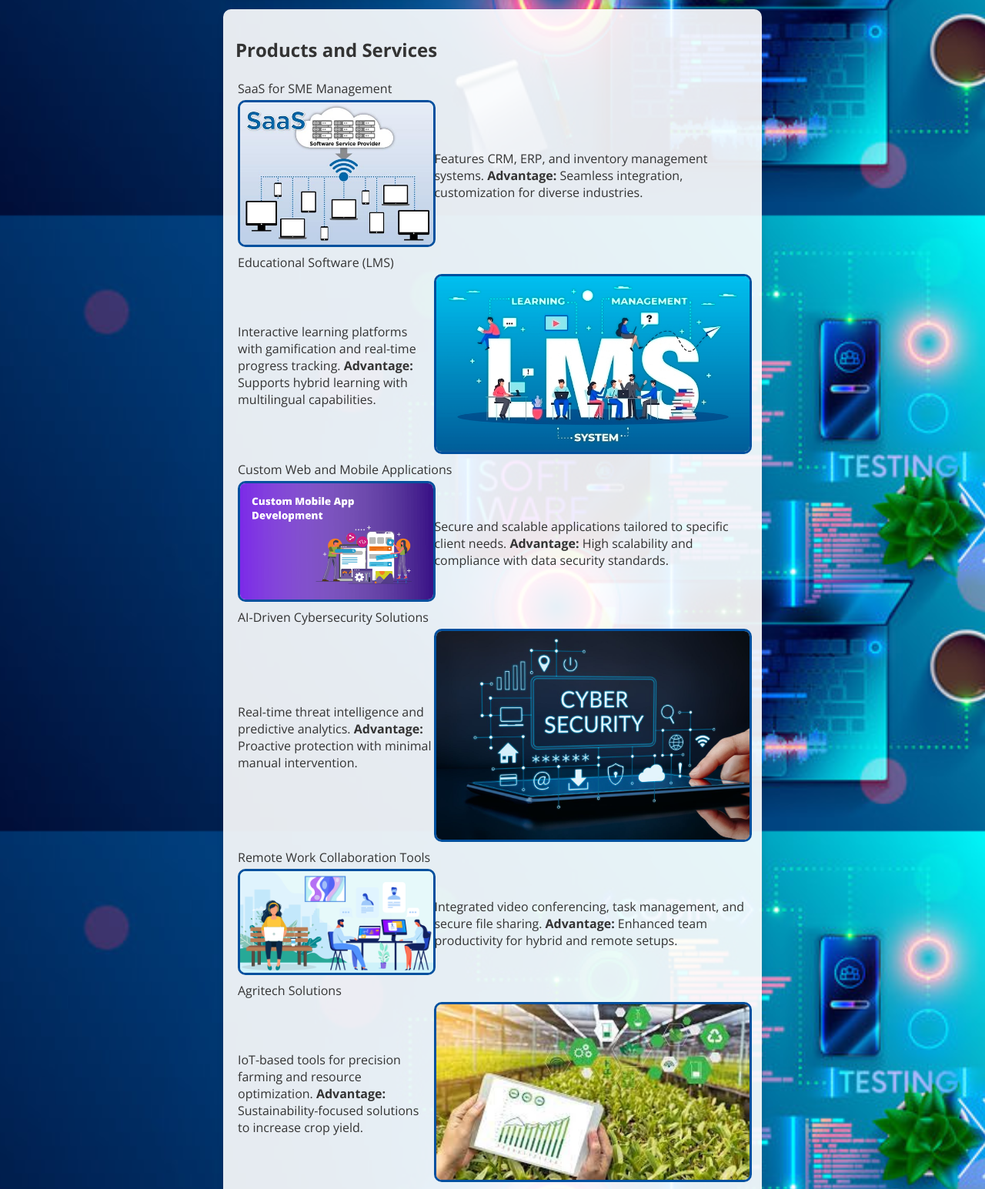
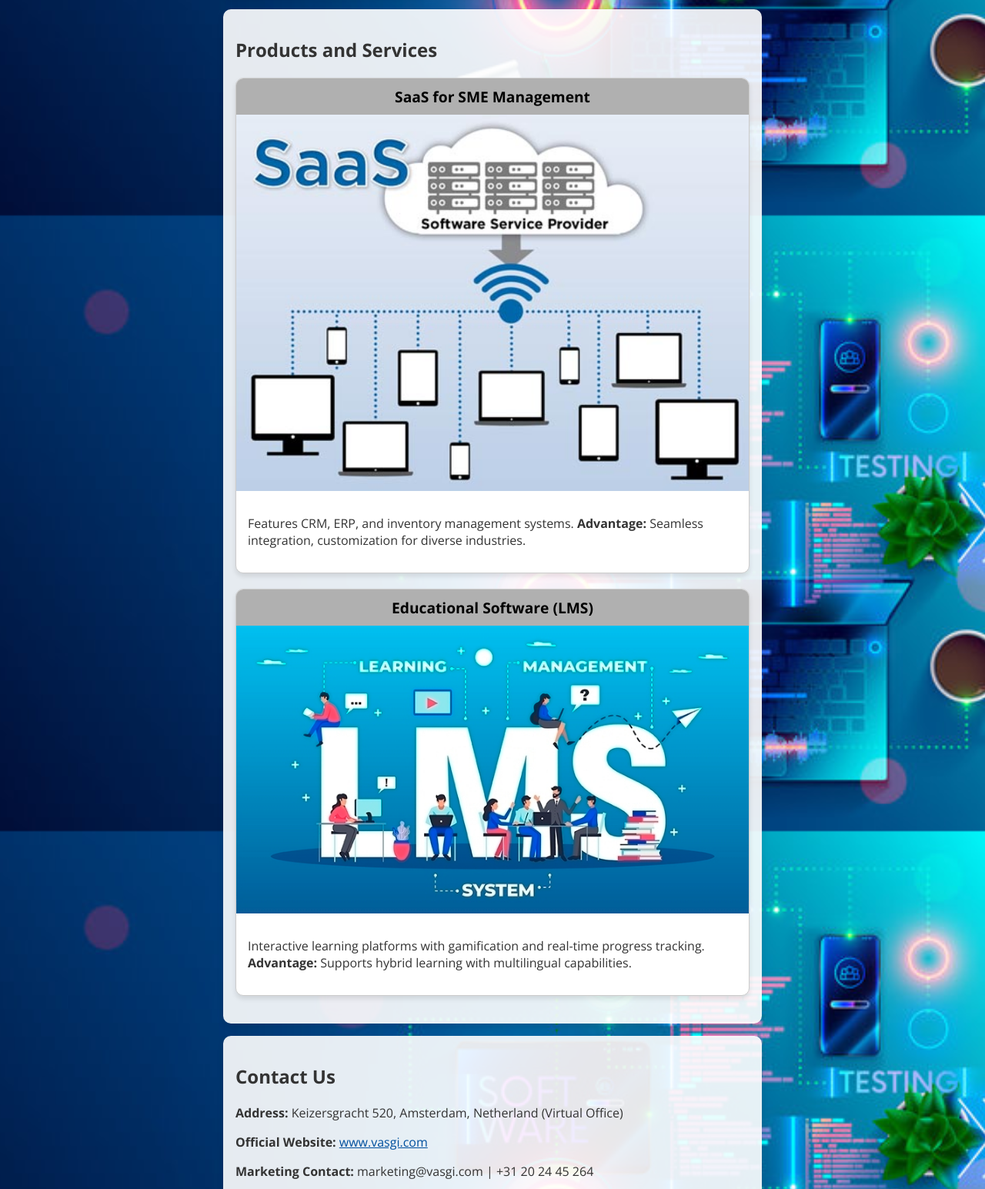
Before and after one commit to swivano/VASGI, a plain HTML site: page index.html in a window 1280 px wide. Shown: the part 1320-2865 px from the top of the page at 77% size. Drawn offline with nearby package versions, Linux system fonts and the light colour scheme.

Commit message:
Update index.html

```diff
--- a/index.html
+++ b/index.html
@@ -55,12 +55,39 @@
             border-radius: 10px;
         }
 
-        /* Responsive Images */
-        .product-table img {
+        .product-table {
+            width: 100%;
+            border-collapse: separate;
+            border-spacing: 0 15px;
+        }
+
+        .product-card {
+            background: #ffffff;
+            border: 1px solid #ccc;
+            border-radius: 10px;
+            overflow: hidden;
+            box-shadow: 0 4px 6px rgba(0, 0, 0, 0.1);
+            margin-bottom: 20px;
+        }
+
+        .product-card .title-row {
+            background-color: #b0b0b0;
+            color: black;
+            text-align: center;
+            font-weight: bold;
+            font-size: 1.2em;
+            padding: 10px;
+        }
+
+        .product-card img {
             width: 100%;
             height: auto;
-            border: 3px solid #00509E;
-            border-radius: 10px;
+            display: block;
+        }
+
+        .product-card .content {
+            padding: 15px;
+            color: #333;
         }
 
         /* Media Queries for Responsiveness */
@@ -81,11 +108,6 @@
             section h2 {
                 font-size: 1.5em;
             }
-
-            .product-table td {
-                display: block;
-                text-align: center;
-            }
         }
 
         @media (max-width: 480px) {
@@ -100,11 +122,6 @@
             nav a {
                 display: block;
                 margin: 5px 0;
-            }
-
-            .product-table td {
-                display: block;
-                text-align: center;
             }
         }
     </style>
@@ -166,89 +183,21 @@
 
 <section id="products">
     <h2>Products and Services</h2>
-    <table class="product-table">
-        <tr class="title-row">
-            <td colspan="2">SaaS for SME Management</td>
-        </tr>
-        <tr>
-            <td><img src="SaaS-company.jpg" alt="SaaS Example"></td>
-            <td>
-                <p>Features CRM, ERP, and inventory management systems. <strong>Advantage:</strong> Seamless integration, customization for diverse industries.</p>
-            </td>
-        </tr>
-        <tr class="title-row">
-            <td colspan="2">Educational Software (LMS)</td>
-        </tr>
-        <tr>
-            <td>
-                <p>Interactive learning platforms with gamification and real-time progress tracking. <strong>Advantage:</strong> Supports hybrid learning with multilingual capabilities.</p>
-            </td>
-            <td><img src="Blog_A-Guide-to-Selecting-the-Right-LMS-1.jpg" alt="LMS Example"></td>
-        </tr>
-        <tr class="title-row">
-            <td colspan="2">Custom Web and Mobile Applications</td>
-        </tr>
-        <tr>
-            <td><img src="Custom-Mobile-App-Development-1.png" alt="Custom Applications Example"></td>
-            <td>
-                <p>Secure and scalable applications tailored to specific client needs. <strong>Advantage:</strong> High scalability and compliance with data security standards.</p>
-            </td>
-        </tr>
-        <tr class="title-row">
-            <td colspan="2">AI-Driven Cybersecurity Solutions</td>
-        </tr>
-        <tr>
-            <td>
-                <p>Real-time threat intelligence and predictive analytics. <strong>Advantage:</strong> Proactive protection with minimal manual intervention.</p>
-            </td>
-            <td><img src="cyber security.jpg" alt="Cybersecurity Example"></td>
-        </tr>
-        <tr class="title-row">
-            <td colspan="2">Remote Work Collaboration Tools</td>
-        </tr>
-        <tr>
-            <td><img src="remortwork_solution.png" alt="Remote Work Tools Example"></td>
-            <td>
-                <p>Integrated video conferencing, task management, and secure file sharing. <strong>Advantage:</strong> Enhanced team productivity for hybrid and remote setups.</p>
-            </td>
-        </tr>
-        <tr class="title-row">
-            <td colspan="2">Agritech Solutions</td>
-        </tr>
-        <tr>
-            <td>
-                <p>IoT-based tools for precision farming and resource optimization. <strong>Advantage:</strong> Sustainability-focused solutions to increase crop yield.</p>
-            </td>
-            <td><img src="agriculture.jpg" alt="Agritech Example"></td>
-        </tr>
-        <tr class="title-row">
-            <td colspan="2">E-commerce SaaS Tools</td>
-        </tr>
-        <tr>
-            <td><img src="eCommerce-2.jpg" alt="E-commerce Example"></td>
-            <td>
-                <p>Features include payment gateways, stock management, and customer insights. <strong>Advantage:</strong> Scalable solutions for global e-commerce.</p>
-            </td>
-        </tr>
-        <tr class="title-row">
-            <td colspan="2">Digital Marketing Platforms</td>
-        </tr>
-        <tr>
-            <td>
-                <p>AI-driven SEO, SEM, and content optimization tools. <strong>Advantage:</strong> Personalized campaigns with measurable ROI.</p>
-            </td>
-            <td><img src="what-is-digital-marketing-1.png" alt="Digital Marketing Example"></td>
-        </tr>
-        <tr class="title-row">
-            <td colspan="2">AI and Machine Learning Solutions</td>
-        </tr>
-        <tr>
-            <td><img src="AI_MACHINE_LEARNING.jpg" alt="AI and Machine Learning Example"></td>
-            <td>
-                <p>Predictive analytics, chatbot integration, and personalized recommendations. <strong>Advantage:</strong> Adaptive algorithms to meet evolving client needs.</p>
-            </td>
-        </tr>
-    </table>
+    <div class="product-card">
+        <div class="title-row">SaaS for SME Management</div>
+        <img src="SaaS-company.jpg" alt="SaaS Example">
+        <div class="content">
+            <p>Features CRM, ERP, and inventory management systems. <strong>Advantage:</strong> Seamless integration, customization for diverse industries.</p>
+        </div>
+    </div>
+
+    <div class="product-card">
+        <div class="title-row">Educational Software (LMS)</div>
+        <img src="Blog_A-Guide-to-Selecting-the-Right-LMS-1.jpg" alt="LMS Example">
+        <div class="content">
+            <p>Interactive learning platforms with gamification and real-time progress tracking. <strong>Advantage:</strong> Supports hybrid learning with multilingual capabilities.</p>
+        </div>
+    </div>
 </section>
 
 <section id="contact">
@@ -257,7 +206,6 @@
     <p><strong>Official Website:</strong> <a href="https://www.vasgi.com" style="color: #00509E;">www.vasgi.com</a></p>
     <p><strong>Marketing Contact:</strong> marketing@vasgi.com | +31 20 24 45 264</p>
     <p><strong>Email:</strong> <a href="mailto:info@vasgi.com" style="color: #00509E;">info@vasgi.com</a></p>
-    <p><strong>Website:</strong> <a href="https://www.vasgi.com" style="color: #00509E;">www.vasgi.com</a></p>
     <p><strong>Social Media:</strong></p>
     <ul>
         <li><a href="https://instagram.com/vasgi" style="color: #00509E;">Instagram: @vasgi</a></li>
@@ -267,8 +215,4 @@
 
 <footer>
     <img src="vasgilogo.png" alt="VASGI Logo">
-    <p>&copy; 2025 VASGI Digital Solver. All Rights Reserved.</p>
-</footer>
-
-</body>
-</html>
+    <p>&copy; 2025 VASGI Digital
```
